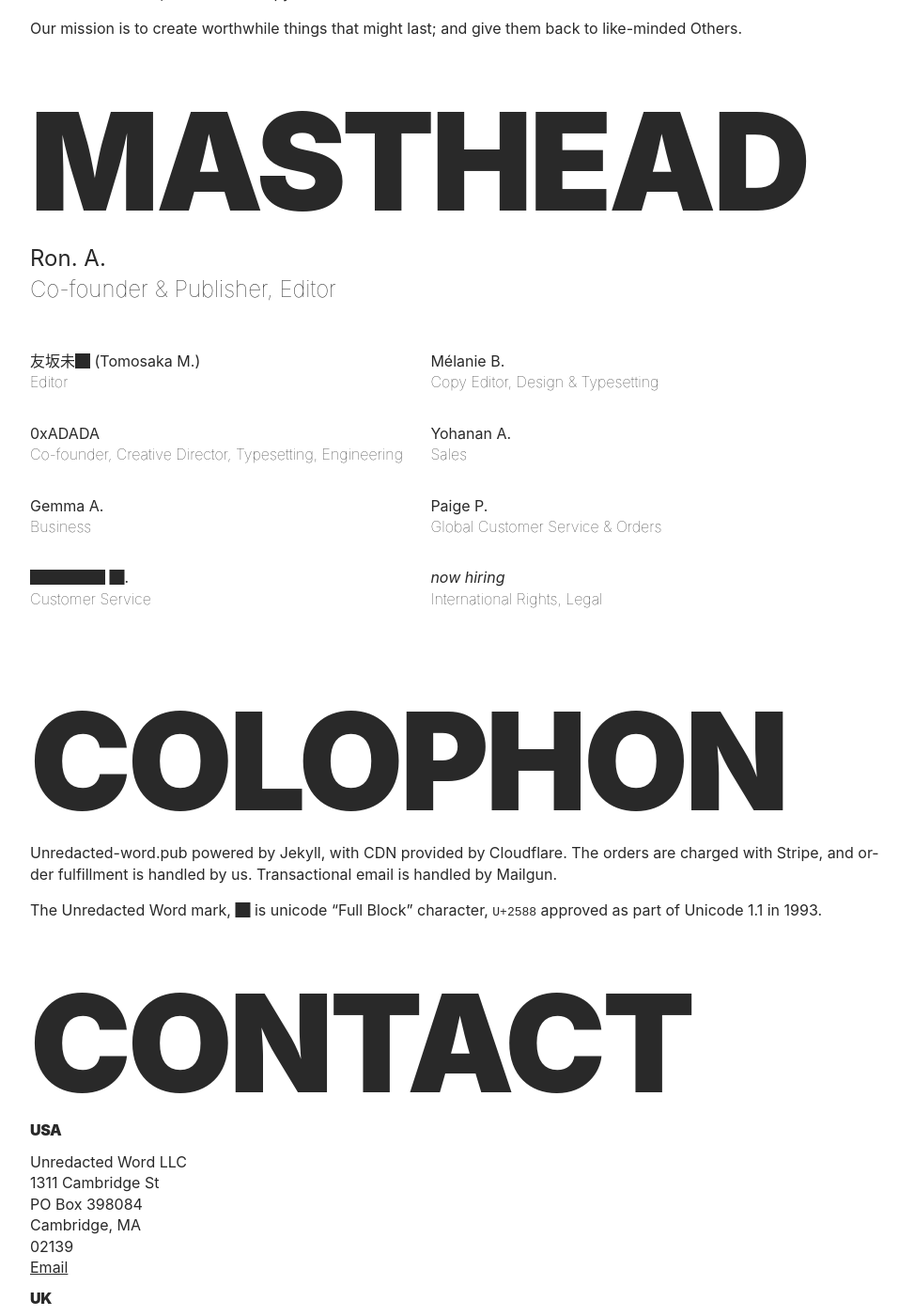
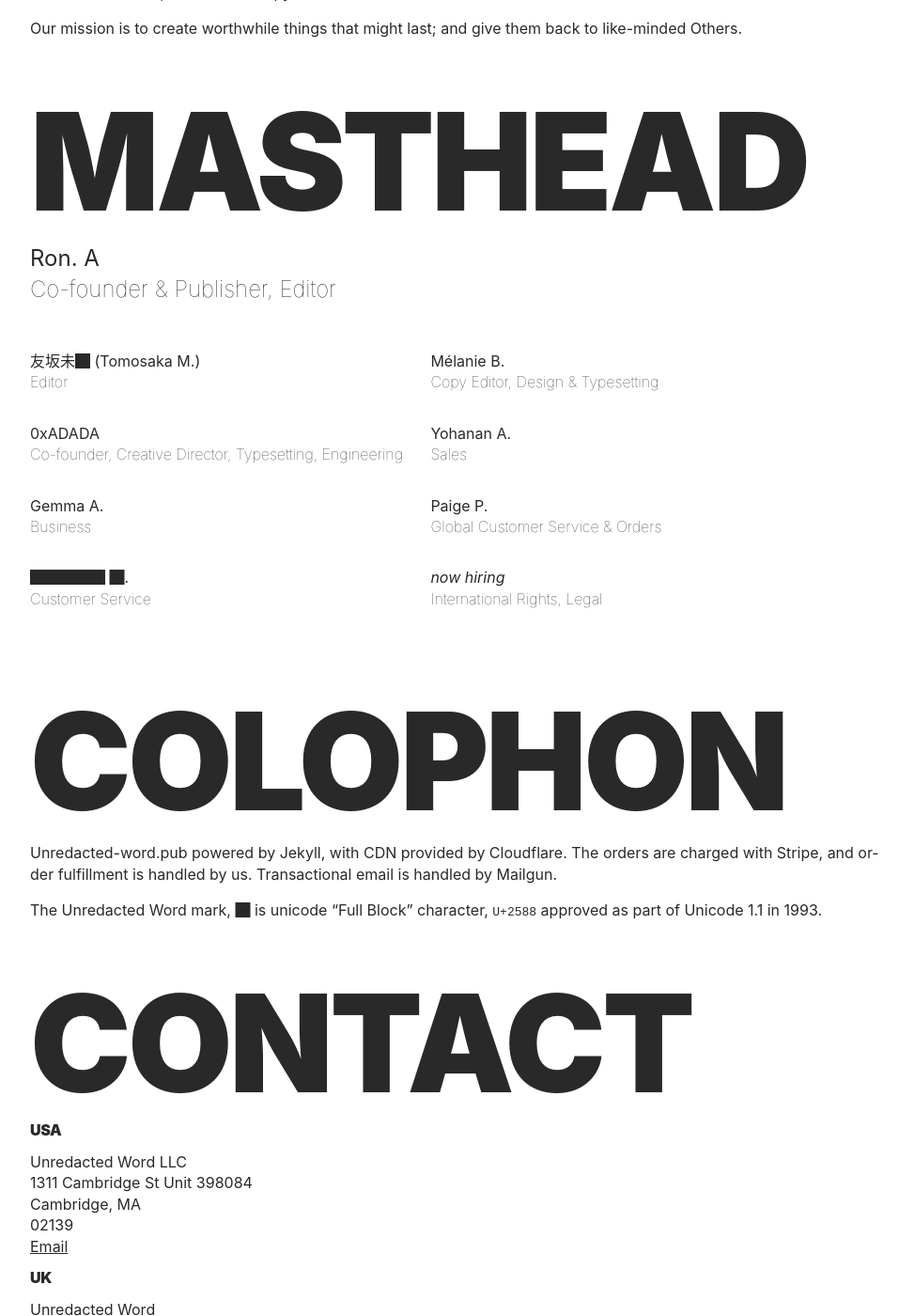
Before and after one commit to unredacted-word/unredacted-word.github.io, a Jekyll site: the page built from about.md, in a window 1280 px wide and 1400 px high, scrolled down 621 px. Shown: the whole window at 94% size, without its empty margins (152-1109 px from the left). Built offline with Jekyll 4.4.1, drawn with Linux system fonts in a browser that asks for light colours; our own code applies the rules of GitHub Pages for plain Markdown files.

Commit message:
Update about.md

```diff
--- a/about.md
+++ b/about.md
@@ -54,7 +54,7 @@ like-minded Others.
 
 <ol class="masthead">
   <li>
-    Ron. A.
+    Ron. A
     <p>
       Co-founder &amp; Publisher, Editor
     </p>
@@ -123,8 +123,7 @@ approved as part of Unicode 1.1 in 1993.
 <h3>USA</h3>
 
 Unredacted Word LLC<br>
-1311 Cambridge St<br>
-PO Box 398084<br>
+1311 Cambridge St Unit 398084<br>
 Cambridge, MA<br>
 02139<br>
 <a href="mailto:enquiries@unredacted-word.pub" title="Email">Email</a>
```
